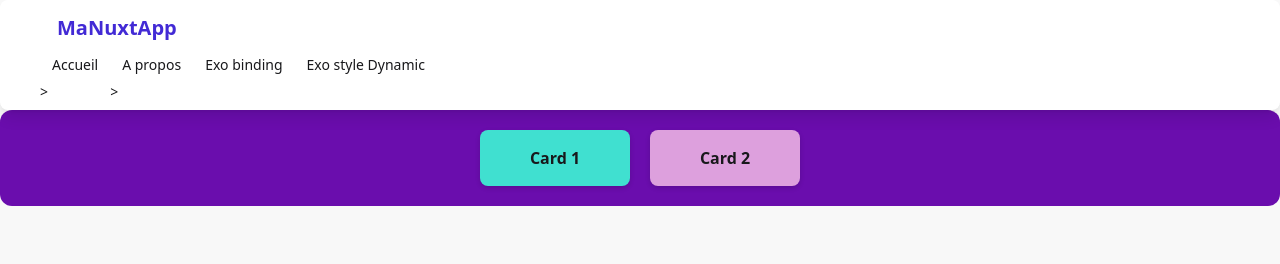
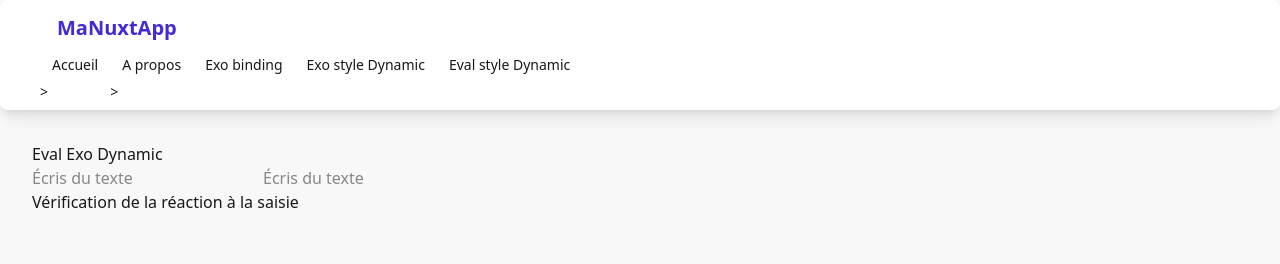
Before and after one commit to lisadelbes/projet-global-vue-nuxt, a Vue app in the folder projet-cours-vue/: page /evalstyledynamic in a window 1280 px wide. Shown: the top 264 px of the page. Built offline with nearby package versions, Linux system fonts and the light colour scheme.

Commit message:
exo eval

```diff
--- a/projet-cours-vue/src/App.vue
+++ b/projet-cours-vue/src/App.vue
@@ -2,7 +2,6 @@
   <div class="min-h-screen flex flex-col bg-base-200 text-base-content">
     <!-- Navbar en haut de la page -->
     <AppHeader />
-    <StyleDynamic />
     <!-- Conteneur principal du contenu, centré et responsive -->
     <main class="flex-1 w-full max-w-7xl mx-auto p-4 md:p-8">
       <!-- Ici on aura la router view -->
@@ -17,7 +16,6 @@
 <script setup>
 import AppHeader from './components/AppHeader.vue';
 import AppFooter from './components/AppFooter.vue';
-import StyleDynamic from './components/StyleDynamic.vue';
 // Pas de logique spécifique nécessaire ici,
 // Nuxt gère automatiquement la mise en page
 // avec les composants de layout.
--- a/projet-cours-vue/src/components/AppHeader.vue
+++ b/projet-cours-vue/src/components/AppHeader.vue
@@ -21,7 +21,10 @@
             <router-link to="/exo" class="hover:text-primary">Exo binding</router-link>
           </li>
           <li class="rounded-box">
-            <a href="#" to="/exo-syledynamic"class="hover:text-primary">Exo style Dynamic</a>
+            <router-link to="/exostyledynamic" class="hover:text-primary">Exo style Dynamic</router-link>
+          </li>
+          <li class="rounded-box">
+            <router-link to="/evalstyledynamic"class="hover:text-primary">Eval style Dynamic</router-link>
           </li>
         </ul>
       </nav>
--- /dev/null
+++ b/projet-cours-vue/src/components/Eval-StyleDynamic.vue
@@ -0,0 +1,40 @@
+<template>
+  <div class="container">
+    <input type="text" placeholder="Écris du texte" v-model="saisie" />
+    <input type="text" placeholder="Écris du texte" v-model="saisiebis" />
+
+    <h2 :class="classeAppliquee":style="{ backgroundColor: saisiebis }">
+      Vérification de la réaction à la saisie
+    </h2>
+  </div>
+</template>
+
+<script setup>
+import { computed, ref } from "vue";
+
+const saisie = ref("");
+const saisiebis = ref("");
+
+// classe calculée selon la saisie
+const classeAppliquee = computed(() => {
+  if (saisie.value === "hello") {
+    return "maClasseHello";
+  }
+  if (saisie.value === "world") {
+    return "maClasseWorld";
+  }
+  return "";
+});
+</script>
+
+<style scoped>
+.maClasseHello {
+  color: green;
+  font-weight: bold;
+}
+
+.maClasseWorld {
+  color: blue;
+  text-transform: uppercase;
+}
+</style>
--- a/projet-cours-vue/src/components/StyleDynamic.vue
+++ b/projet-cours-vue/src/components/StyleDynamic.vue
@@ -1,9 +1,9 @@
 <template>
   <div class="container">
-    <div @click="clickcard" :class="{card1: isActive}">
+    <div @click="clickcard(1)" :class="{card1: isActive}">
       <h3>Card 1</h3>
     </div>
-    <div @click="clickcard" :class="{card2: isActivebis}">
+    <div @click="clickcard(2)" :class="{card2: isActivebis}">
       <h3>Card 2</h3>
     </div>
   </div>
@@ -15,8 +15,12 @@ const isActive = ref(true);
 const isActivebis = ref(true);
 
 function clickcard(number){
-    isActive.value = !isActive.value;
-    isActivebis.value = !isActivebis.value;
+    if (number == 1){
+        isActive.value = !isActive.value;
+    }
+    if (number == 2){
+        isActivebis.value = !isActivebis.value;
+    }
 }
 </script>
 
--- a/projet-cours-vue/src/router/index.js
+++ b/projet-cours-vue/src/router/index.js
@@ -26,9 +26,14 @@ const router = createRouter({
             component: () => import('../views/NotFoundView.vue')
         },
         {
-            path: '/exo-syledynamic',
-            name: 'exo-styledynamic',
+            path: '/exostyledynamic',
+            name: 'exostyledynamic',
             component: () => import('../views/Exo-StyleDynamic.vue')
+        },
+        {
+            path: '/evalstyledynamic',
+            name: 'evalstyledynamic',
+            component: () => import('../views/Eval-StyleDynamic.vue')
         }
     ]
 });
--- /dev/null
+++ b/projet-cours-vue/src/views/Eval-StyleDynamic.vue
@@ -0,0 +1,8 @@
+<template>
+<p> Eval Exo Dynamic </p>
+<EvalStyleDynamic />
+</template>
+
+<script setup>
+import EvalStyleDynamic from '../components/Eval-StyleDynamic.vue';
+</script>
--- a/projet-cours-vue/src/views/Exo-StyleDynamic.vue
+++ b/projet-cours-vue/src/views/Exo-StyleDynamic.vue
@@ -1,3 +1,8 @@
 <template>
 <p> Exo Dynamic </p>
+<StyleDynamic />
 </template>
+
+<script setup>
+import StyleDynamic from '../components/StyleDynamic.vue';
+</script>
```
